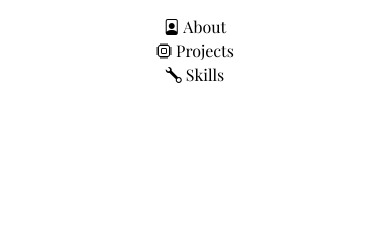
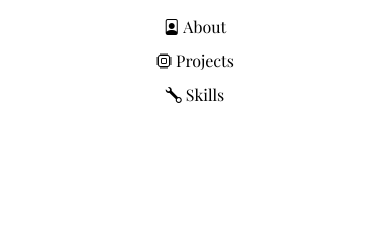
Before and after one commit to Pattuv/pattuv.github.io, a plain HTML site: page about.html in a window 390 px wide. Shown: the top 252 px of the page. Drawn offline with nearby package versions, Linux system fonts and the light colour scheme.

Commit message:
Update style.css

```diff
--- a/style.css
+++ b/style.css
@@ -63,3 +63,6 @@ iframe {
   font-weight: 300;
   color: #000;
 }
+.col-md-4 {
+  margin-bottom: 10px;
+}
```
